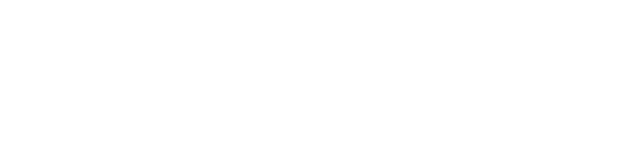
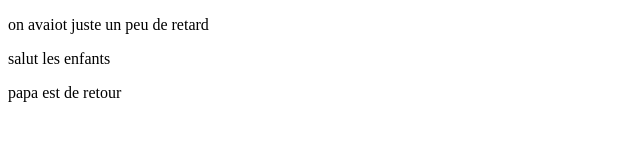
Before and after one commit to Nathan563/b1-test, a plain HTML site: page index.html in a window 1280 px wide. Shown: the whole page, without its empty margins (0-640 px from the left). Drawn offline with Linux system fonts and the light colour scheme.

Commit message:
first commit
premier commit de l'exemple

```diff
--- a/index.html
+++ b/index.html
@@ -4,6 +4,8 @@
 	<title>Salut</title>
 </head>
 <body>
-
+<p>on avaiot juste un peu de retard</p>
+<p>salut les enfants</p>
+<p>papa est de retour</p>
 </body>
 </html>
```
